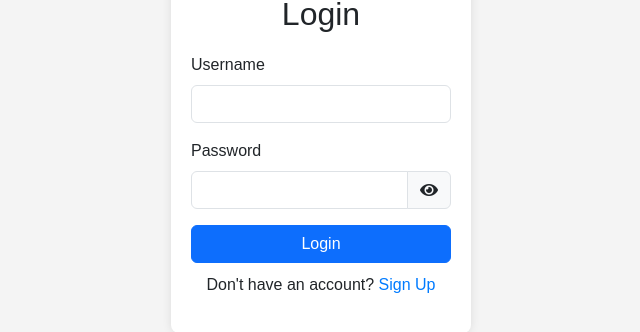
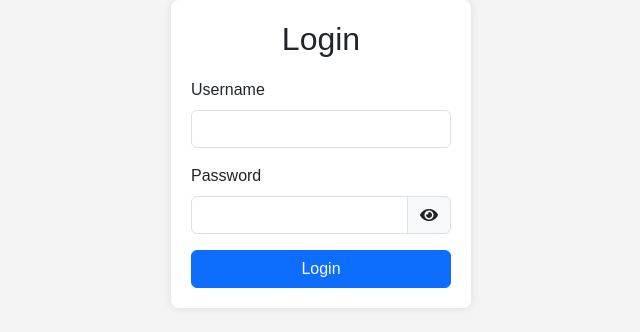
Before and after one commit to badal0091/NCR-DataChat, a website: page index.html in a window 1280 px wide. Shown: the part 306-638 px from the top of the page, without its empty margins (319-959 px from the left). Drawn offline with nearby package versions, Linux system fonts and the light colour scheme.

Commit message:
Update index.html

```diff
--- a/index.html
+++ b/index.html
@@ -75,9 +75,9 @@
       <button type="submit" class="btn btn-primary w-100">Login</button>
     </form>
     <div id="errorMessage" class="alert alert-danger mt-3 d-none" role="alert"></div>
-    <div class="signup-link">
+<!--     <div class="signup-link">
       <p>Don't have an account? <a href="signup.html">Sign Up</a></p>
-    </div>
+    </div> -->
   </div>
 
   <script>
```
